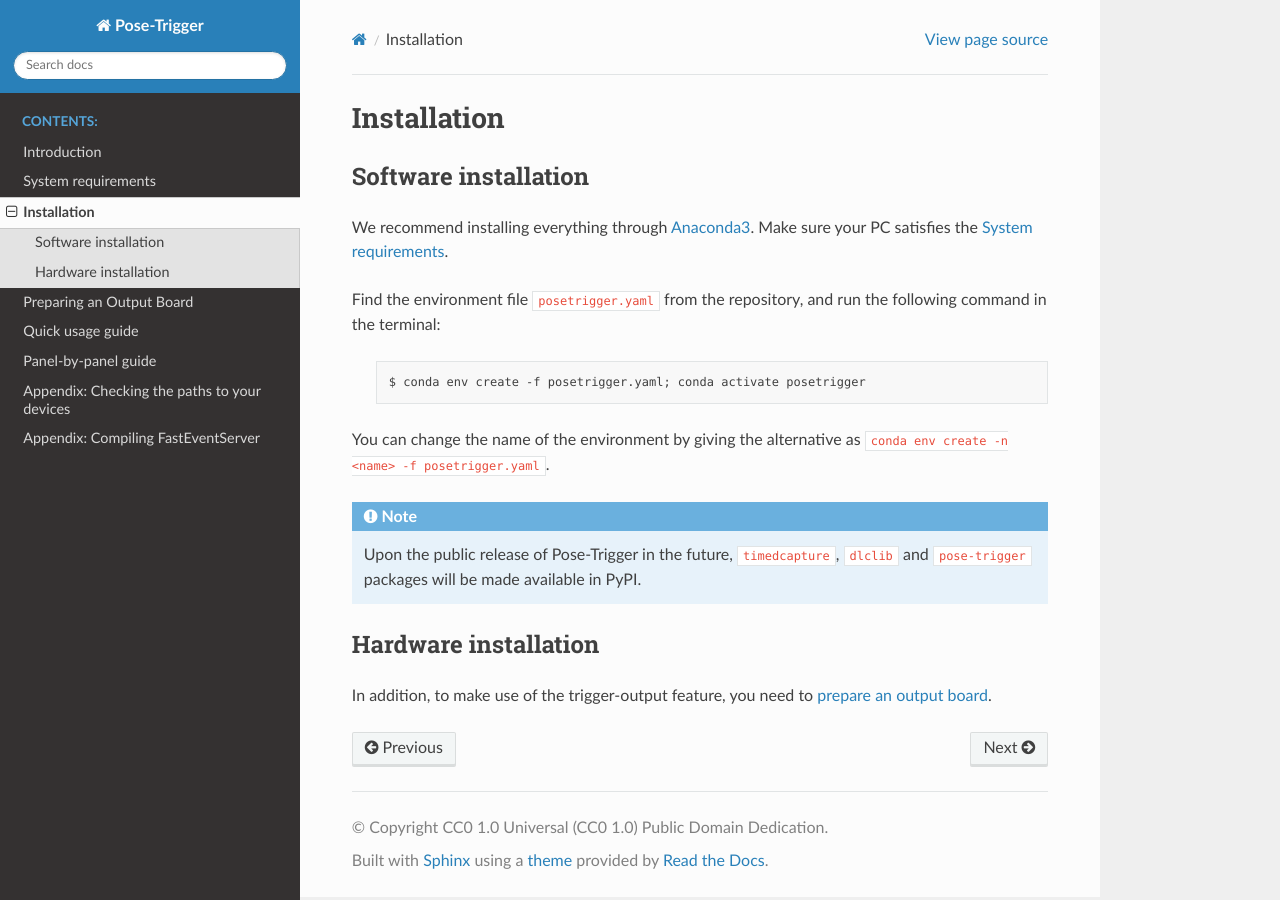
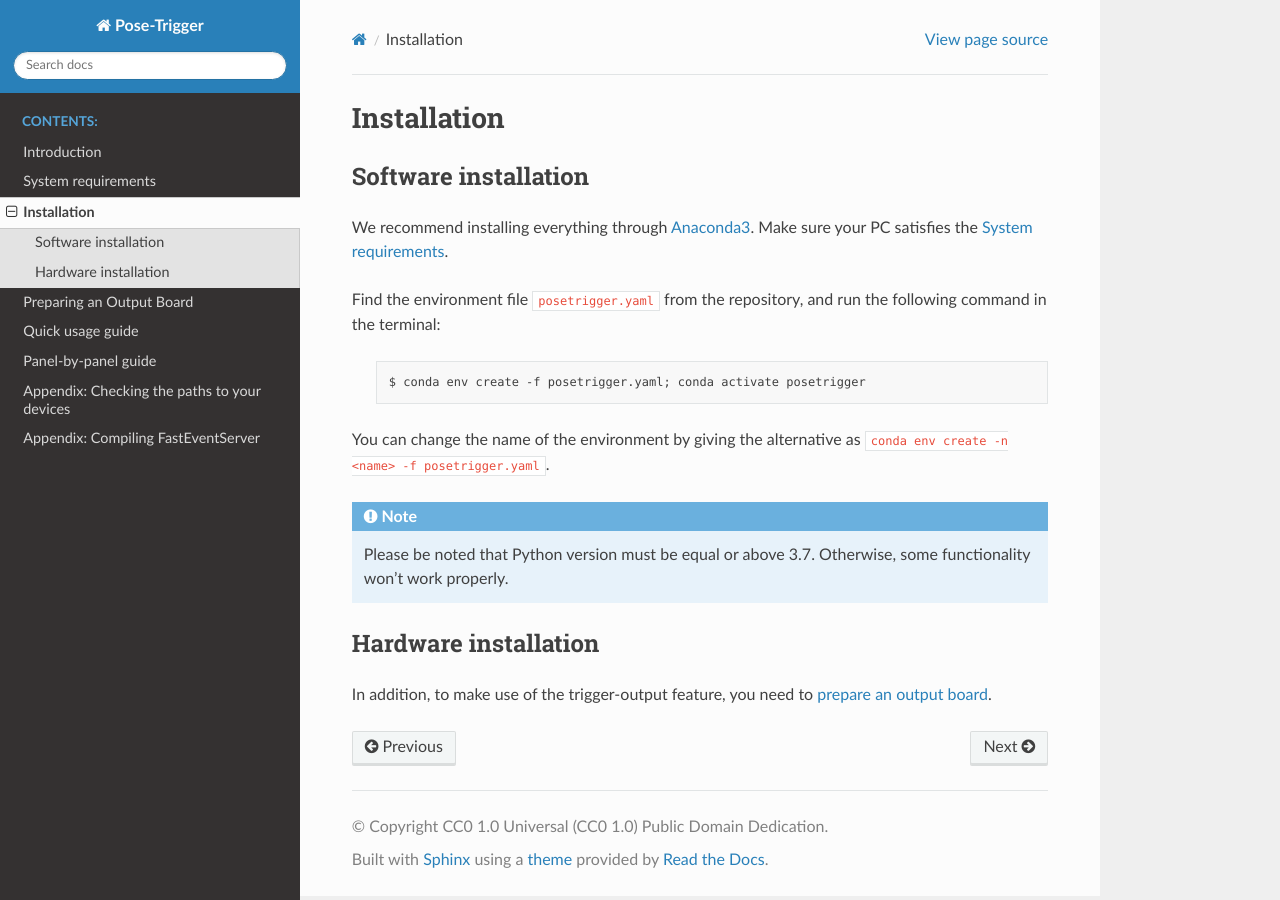
Before and after one commit to gwappa/python-posetrigger, a Sphinx documentation site: the page built from docs/source/install.rst, in a window 1280 px wide. Built offline with Sphinx 7.4.7 and the Read the Docs theme 2.0.0, drawn with Linux system fonts in a browser that asks for light colours.

Commit message:
update doc

```diff
--- a/docs/source/install.rst
+++ b/docs/source/install.rst
@@ -15,7 +15,10 @@ Find the environment file ``posetrigger.yaml`` from the repository, and run the
 You can change the name of the environment by giving the alternative as ``conda env create -n <name> -f posetrigger.yaml``.
 
 .. note::
-    Upon the public release of Pose-Trigger in the future, ``timedcapture``, ``dlclib`` and ``pose-trigger`` packages will be made available in PyPI.
+
+    Please be noted that Python version must be equal or above 3.7.
+    Otherwise, some functionality won't work properly.
+
 
 Hardware installation
 ----------------------
```
